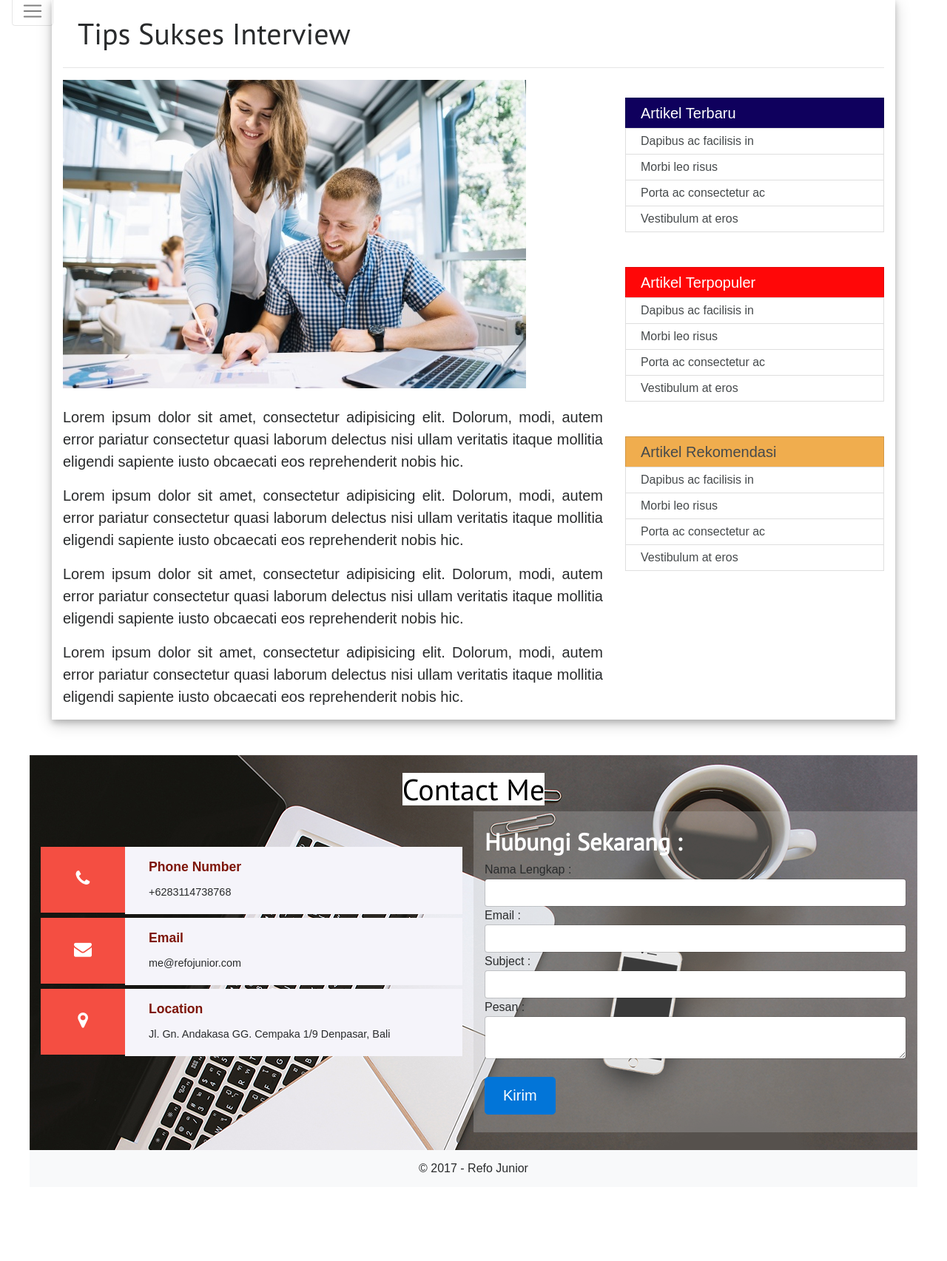
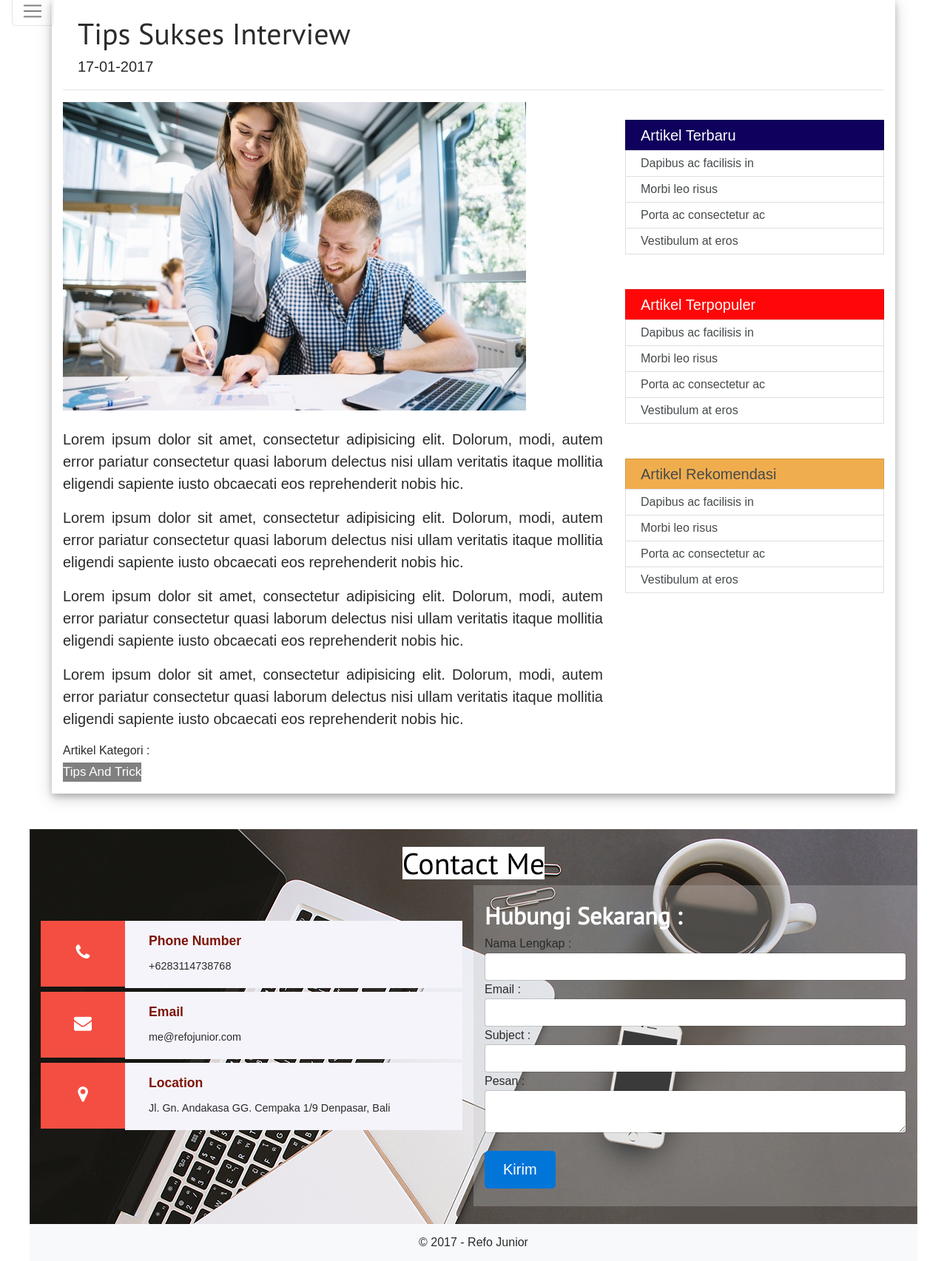
Before and after one commit to citrawarna/refojunior, a PHP site: page /blog-read.php in a window 1280 px wide. Shown: the part 71-1776 px from the top of the page at 74% size. Before the commit the page ends 1656 px from the top, so only its background shows below. Run offline with PHP 8.4, Linux system fonts and the light colour scheme; some libraries are stand-ins or nearby versions; some web fonts are replaced.

Commit message:
commit layout lagi

```diff
--- a/blog-read.php
+++ b/blog-read.php
@@ -48,9 +48,10 @@
 		<div class="row fit">
 			<div class="container fit-blog">
 				<br>
-				<div class="row" style="margin-left:20px">
+				<div class="row sub">
 					<h1>Tips Sukses Interview</h1>
 				</div>
+				<p class="sub">17-01-2017</p>
 				<hr>
 				<div class="row">
 					<div class="col-md-8  col-lg-8">
@@ -60,6 +61,8 @@
 						<p>Lorem ipsum dolor sit amet, consectetur adipisicing elit. Dolorum, modi, autem error pariatur consectetur quasi laborum delectus nisi ullam veritatis itaque mollitia eligendi sapiente iusto obcaecati eos reprehenderit nobis hic.</p>
 						<p>Lorem ipsum dolor sit amet, consectetur adipisicing elit. Dolorum, modi, autem error pariatur consectetur quasi laborum delectus nisi ullam veritatis itaque mollitia eligendi sapiente iusto obcaecati eos reprehenderit nobis hic.</p>
 						<p>Lorem ipsum dolor sit amet, consectetur adipisicing elit. Dolorum, modi, autem error pariatur consectetur quasi laborum delectus nisi ullam veritatis itaque mollitia eligendi sapiente iusto obcaecati eos reprehenderit nobis hic.</p>
+						Artikel Kategori :
+						<p class="category"><a href="#">Tips And Trick</a></p>
 						<div id="disqus_thread"></div>
 							<script>
 
--- a/style.css
+++ b/style.css
@@ -308,3 +308,19 @@ h2{
 .list-article {
     padding-top:5px; padding-bottom:5px;
 }
+
+.sub {
+    margin-left: 20px;
+}
+
+.category a{
+    background-color: grey;
+    color:white;
+    font-size: 17px;
+    display: inline-block;
+}
+
+.category a:hover {
+    text-decoration: none;
+    background-color: #0f005d;
+}
```
